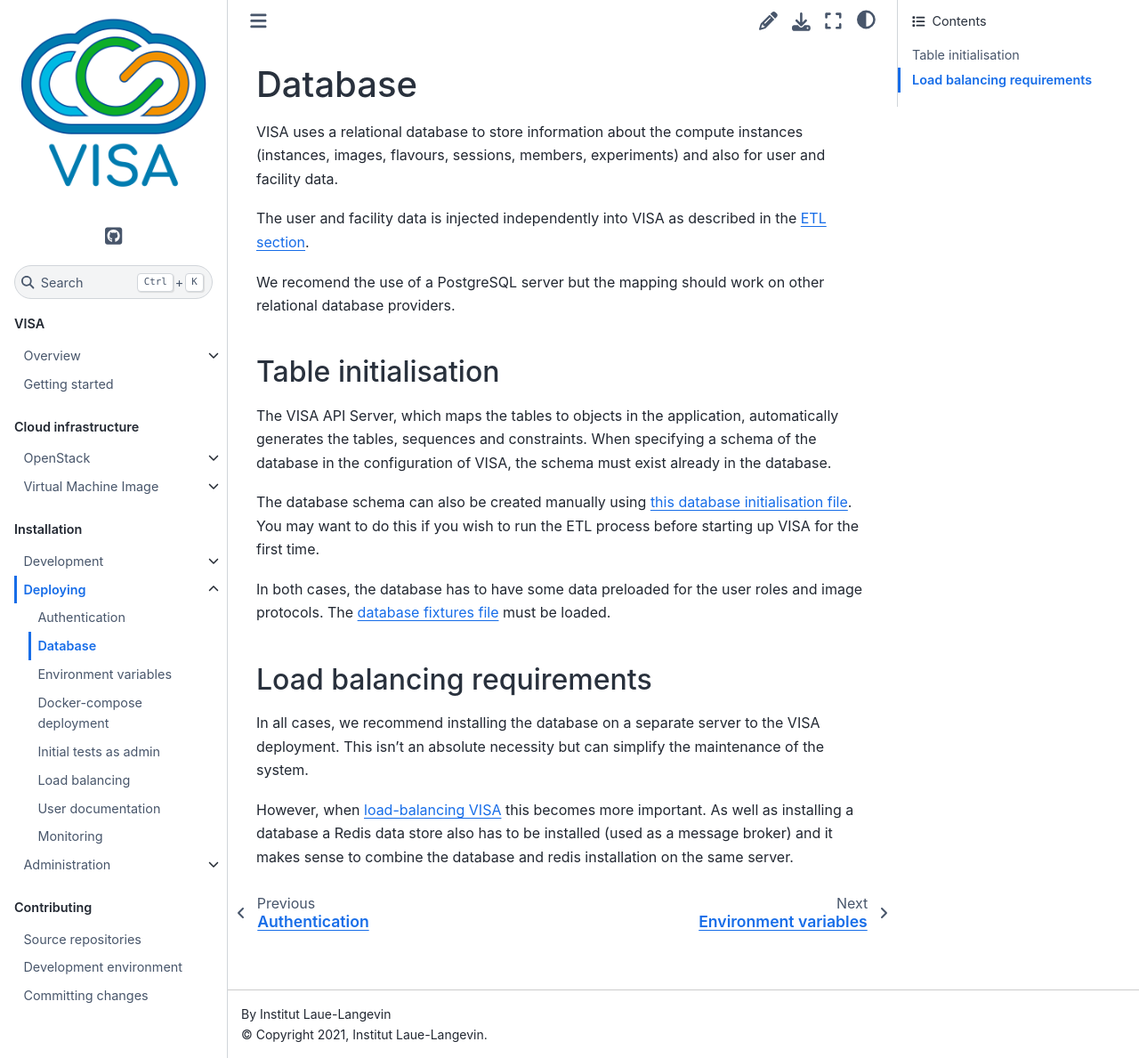
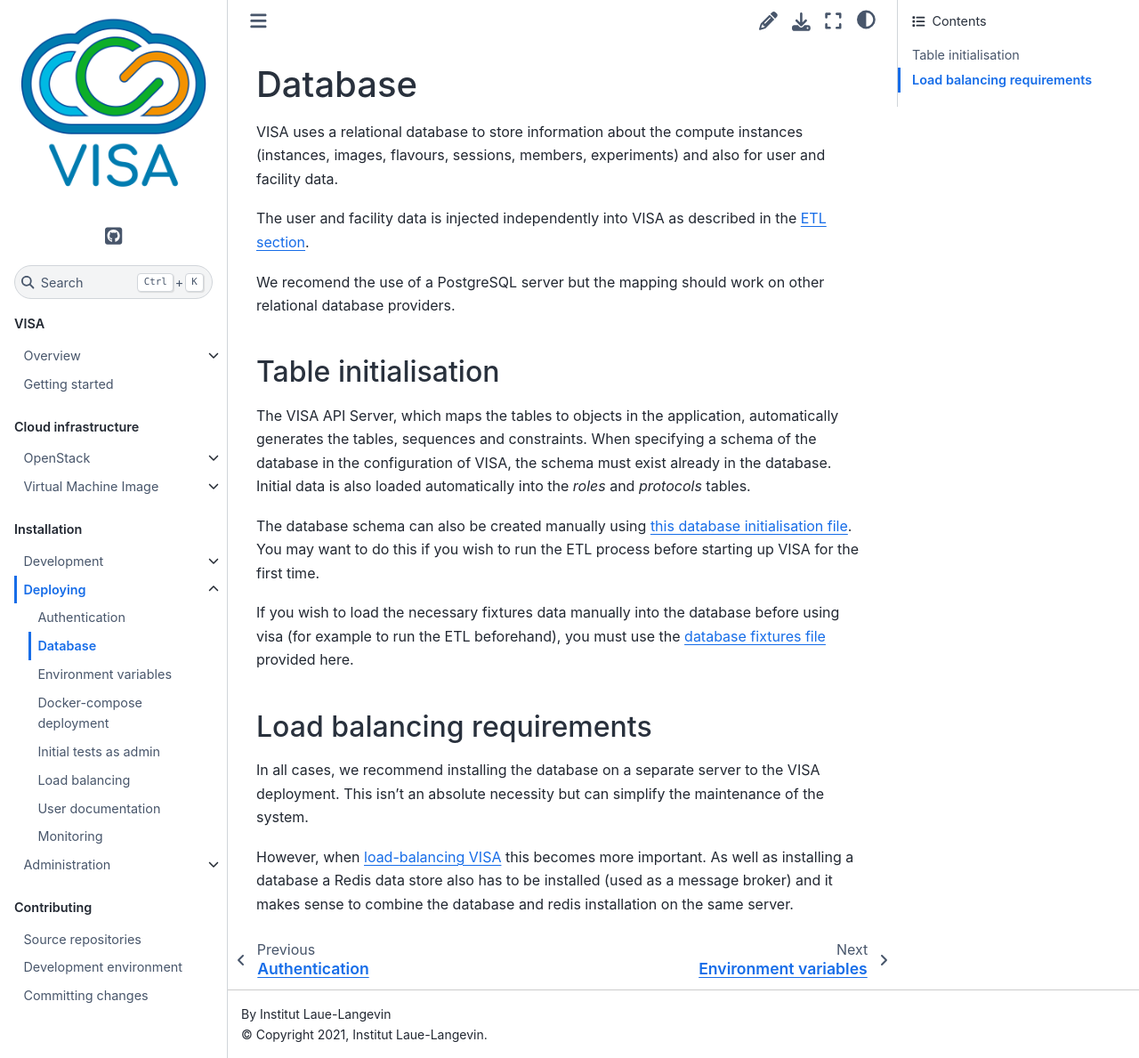
Before and after one commit to ILLGrenoble/visa-docs, a Sphinx documentation site: the page built from docs/source/deploying/deploying-database.md, in a window 1280 px wide and 1189 px high. Shown: the whole window at 89% size. Built offline with Sphinx 7.4.7 and the Sphinx Book theme 1.1.4, drawn with Linux system fonts in a browser that asks for light colours.

Commit message:
Update to take into account automatic fixtures loading.

```diff
--- a/docs/source/deploying/deploying-database.md
+++ b/docs/source/deploying/deploying-database.md
@@ -10,11 +10,11 @@ We recomend the use of a PostgreSQL server but the mapping should work on other
 (deploying_database_initialisation)=
 ## Table initialisation
 
-The VISA API Server, which maps the tables to objects in the application, automatically generates the tables, sequences and constraints. When specifying a schema of the database in the configuration of VISA, the schema must exist already in the database.
+The VISA API Server, which maps the tables to objects in the application, automatically generates the tables, sequences and constraints. When specifying a schema of the database in the configuration of VISA, the schema must exist already in the database. Initial data is also loaded automatically into the *roles* and *protocols* tables.
 
 The database schema can also be created manually using <a href="../_static/files/visa-db-init.sql">this database initialisation file</a>. You may want to do this if you wish to run the ETL process before starting up VISA for the first time.
 
-In both cases, the database has to have some data preloaded for the user roles and image protocols. The <a href="../_static/files/visa-db-fixtures.sql">database fixtures file</a> must be loaded.
+If you wish to load the necessary fixtures data manually into the database before using visa (for example to run the ETL beforehand), you must use the <a href="../_static/files/visa-db-fixtures.sql">database fixtures file</a> provided here.
 
 ## Load balancing requirements
 
```
Also changed, not shown: docs/source/contributing/contributing-dev-environment.md (+1 -1 lines).
